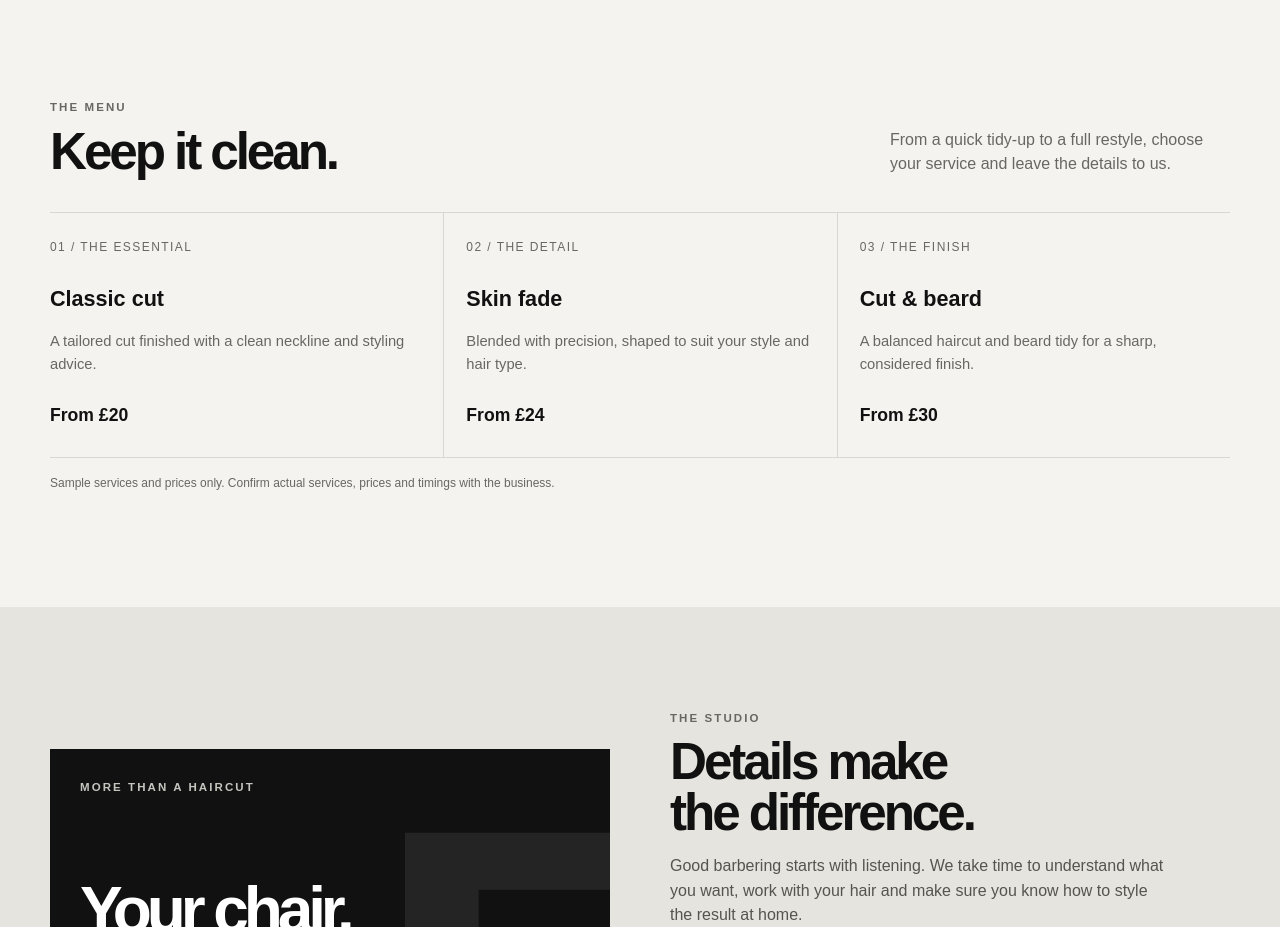
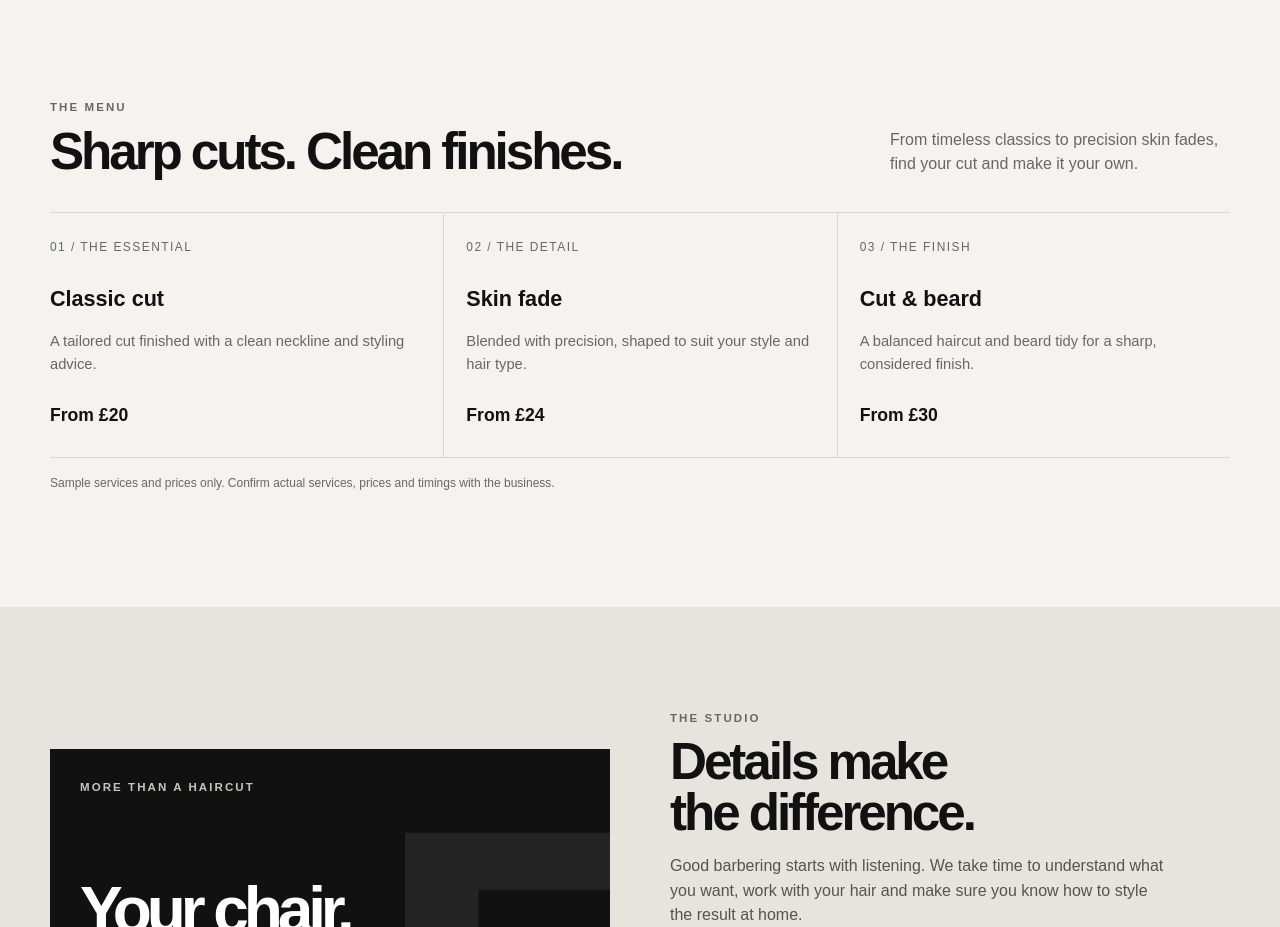
Before and after one commit to nryntmhf77-sys/Form-barber-demo, a plain HTML site: page index.html in a window 1280 px wide. Shown: the part 821-1748 px from the top of the page. Drawn offline with Linux system fonts and the light colour scheme.

Commit message:
Improve barber services section

```diff
--- a/index.html
+++ b/index.html
@@ -139,8 +139,8 @@
     <section id="services">
       <div class="wrap">
         <div class="section-head">
-          <div><div class="eyebrow">The menu</div><h2>Keep it clean.</h2></div>
-          <p>From a quick tidy-up to a full restyle, choose your service and leave the details to us.</p>
+          <div><div class="eyebrow">The menu</div><h2>Sharp cuts. Clean finishes.</h2></div>
+          <p>From timeless classics to precision skin fades, find your cut and make it your own.</p>
         </div>
         <div class="services">
           <article class="service"><div class="service-num">01 / THE ESSENTIAL</div><h3>Classic cut</h3><p>A tailored cut finished with a clean neckline and styling advice.</p><div class="price">From £20</div></article>
```
